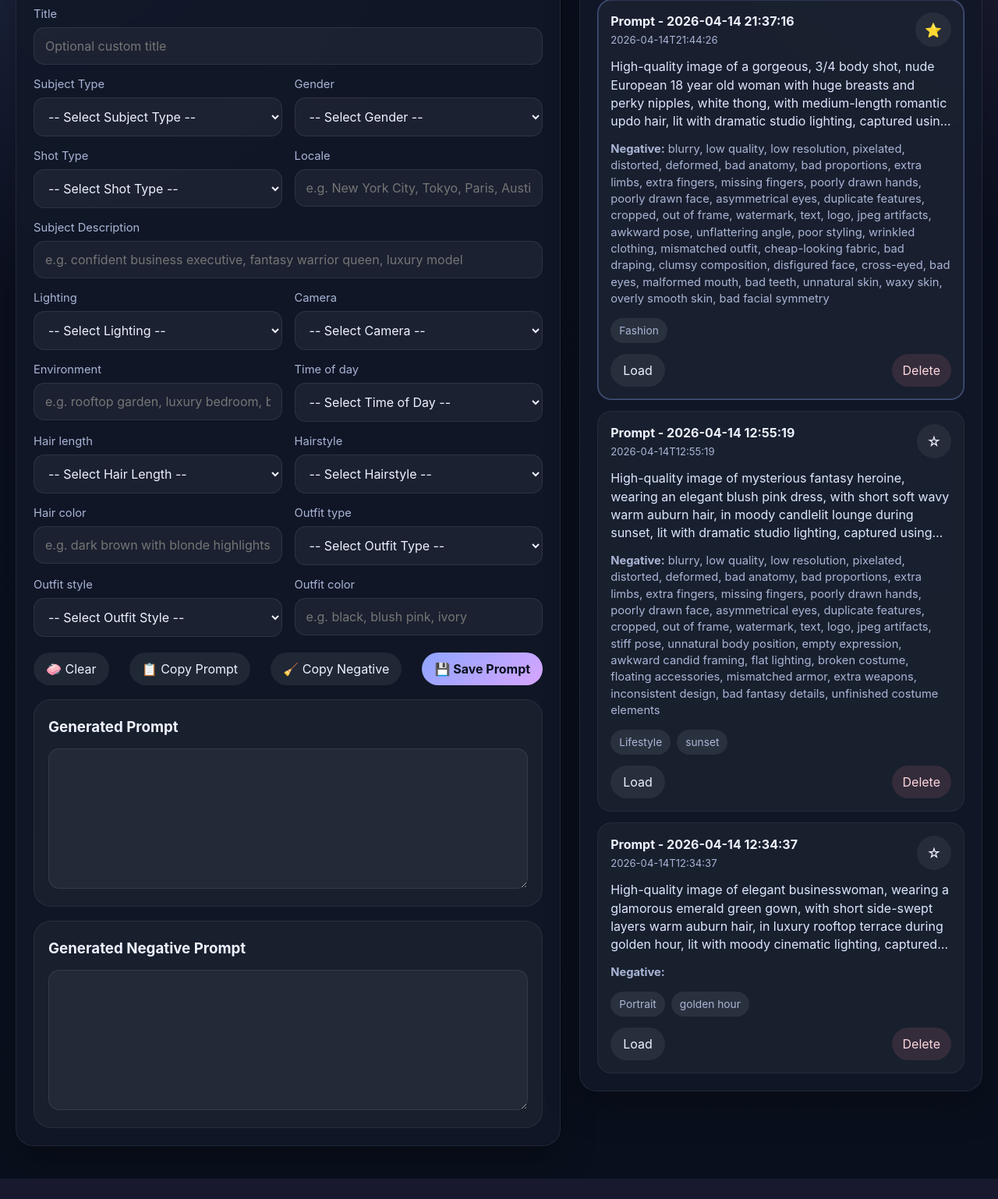
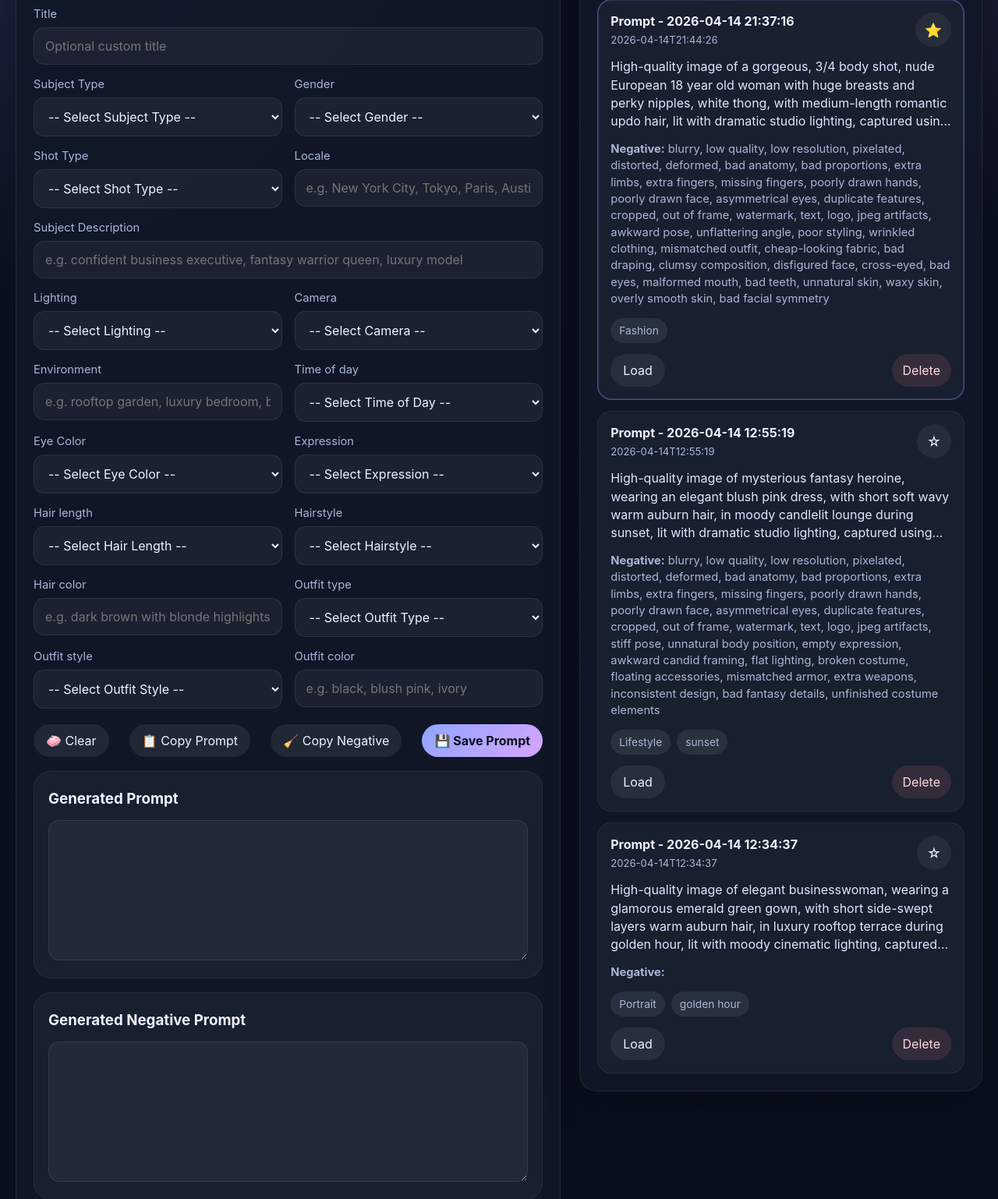
Before and after one commit to DualHalo/PromptArchive, a Flask app: page / in a window 1280 px wide. Shown: the part 223-1761 px from the top of the page at 78% size. Before the commit the page ends 1735 px from the top, so only its background shows below. Run offline with Flask 3, Linux system fonts and the light colour scheme; data comes from the database, SQL or seed files in the repository; both versions use the stored data as it was after the commit.

Commit message:
Add eye color and expression fields with prompt and negative prompt integration

```diff
--- a/app.py
+++ b/app.py
@@ -35,6 +35,8 @@ def init_db() -> None:
                 camera TEXT NOT NULL,
                 environment TEXT NOT NULL,
                 time_of_day TEXT NOT NULL,
+                eye_color TEXT NOT NULL DEFAULT '',
+                expression TEXT NOT NULL DEFAULT '',
                 hair_length TEXT NOT NULL,
                 hair_style TEXT NOT NULL,
                 hair_color TEXT NOT NULL,
@@ -60,6 +62,8 @@ def init_db() -> None:
             "gender": "ALTER TABLE prompts ADD COLUMN gender TEXT NOT NULL DEFAULT ''",
             "shot_type": "ALTER TABLE prompts ADD COLUMN shot_type TEXT NOT NULL DEFAULT ''",
             "locale": "ALTER TABLE prompts ADD COLUMN locale TEXT NOT NULL DEFAULT ''",
+            "eye_color": "ALTER TABLE prompts ADD COLUMN eye_color TEXT NOT NULL DEFAULT ''",
+            "expression": "ALTER TABLE prompts ADD COLUMN expression TEXT NOT NULL DEFAULT ''",
         }
 
         for column_name, sql in migrations.items():
@@ -114,6 +118,9 @@ def build_prompt(data: dict[str, str]) -> str:
     environment = clean_value(data.get("environment"))
     time_of_day = clean_value(data.get("time_of_day"))
 
+    eye_color = clean_value(data.get("eye_color"))
+    expression = clean_value(data.get("expression"))
+
     hair_length = clean_value(data.get("hair_length"))
     hair_style = clean_value(data.get("hair_style"))
     hair_color = clean_value(data.get("hair_color"))
@@ -133,6 +140,8 @@ def build_prompt(data: dict[str, str]) -> str:
             camera,
             environment,
             time_of_day,
+            eye_color,
+            expression,
             hair_length,
             hair_style,
             hair_color,
@@ -163,6 +172,12 @@ def build_prompt(data: dict[str, str]) -> str:
 
     if subject_type:
         prompt_parts.append(f"styled for a {subject_type.lower()} concept")
+
+    if eye_color:
+        prompt_parts.append(f"with {eye_color} eyes")
+
+    if expression:
+        prompt_parts.append(f"showing a {expression}")
 
     if outfit:
         prompt_parts.append(f"wearing {outfit}")
@@ -198,6 +213,8 @@ def build_negative_prompt(data: dict[str, str]) -> str:
     gender = clean_value(data.get("gender")).lower()
     shot_type = clean_value(data.get("shot_type")).lower()
     locale = clean_value(data.get("locale")).lower()
+    eye_color = clean_value(data.get("eye_color")).lower()
+    expression = clean_value(data.get("expression")).lower()
 
     other_values = [
         clean_value(data.get("lighting")),
@@ -212,7 +229,16 @@ def build_negative_prompt(data: dict[str, str]) -> str:
         clean_value(data.get("outfit_color")),
     ]
 
-    if not subject and not subject_type and not gender and not shot_type and not locale and not any(other_values):
+    if (
+        not subject
+        and not subject_type
+        and not gender
+        and not shot_type
+        and not locale
+        and not eye_color
+        and not expression
+        and not any(other_values)
+    ):
         return ""
 
     base_negatives = [
@@ -317,9 +343,32 @@ def build_negative_prompt(data: dict[str, str]) -> str:
         "mismatched location details",
     ]
 
+    expression_negatives = [
+        "awkward expression",
+        "unnatural facial expression",
+        "emotionless face",
+        "stiff face",
+    ]
+
     gender_negatives = {
-        "woman": ["masculine facial features", "masculine body proportions"],
-        "man": ["feminine facial features", "feminine body proportions"],
+        "woman": [
+            "masculine facial features",
+            "masculine body proportions",
+            "beard",
+            "mustache",
+            "masculine hairstyle",
+        ],
+        "man": [
+            "feminine facial features",
+            "feminine body proportions",
+            "dress",
+            "gown",
+            "skirt",
+            "high heels",
+            "cleavage",
+            "breasts",
+            "feminine hairstyle",
+        ],
         "non-binary": [],
     }
 
@@ -361,9 +410,14 @@ def build_negative_prompt(data: dict[str, str]) -> str:
     }
 
     shot_map = {
+        "Extreme close-up": headshot_negatives,
         "Headshot": headshot_negatives,
-        "Portrait (Chest-Up)": portrait_negatives,
+        "Tight portrait": portrait_negatives,
+        "Chest-up": portrait_negatives,
+        "Waist-up": three_quarter_negatives,
+        "3/4 body": three_quarter_negatives,
         "3/4 Body": three_quarter_negatives,
+        "Full body": full_body_negatives,
         "Full Body": full_body_negatives,
         "": [],
     }
@@ -374,6 +428,9 @@ def build_negative_prompt(data: dict[str, str]) -> str:
 
     if locale:
         combined.extend(locale_negatives)
+
+    if expression:
+        combined.extend(expression_negatives)
 
     for keyword, negatives in keyword_map.items():
         if keyword in subject:
@@ -430,6 +487,8 @@ def save_prompt():
         "camera": clean_value(request.form.get("camera")),
         "environment": clean_value(request.form.get("environment")),
         "time_of_day": clean_value(request.form.get("time_of_day")),
+        "eye_color": clean_value(request.form.get("eye_color")),
+        "expression": clean_value(request.form.get("expression")),
         "hair_length": clean_value(request.form.get("hair_length")),
         "hair_style": clean_value(request.form.get("hair_style")),
         "hair_color": clean_value(request.form.get("hair_color")),
@@ -458,6 +517,8 @@ def save_prompt():
                 camera,
                 environment,
                 time_of_day,
+                eye_color,
+                expression,
                 hair_length,
                 hair_style,
                 hair_color,
@@ -468,7 +529,7 @@ def save_prompt():
                 negative_prompt,
                 created_at
             )
-            VALUES (?, ?, ?, ?, ?, ?, ?, ?, ?, ?, ?, ?, ?, ?, ?, ?, ?, ?, ?)
+            VALUES (?, ?, ?, ?, ?, ?, ?, ?, ?, ?, ?, ?, ?, ?, ?, ?, ?, ?, ?, ?, ?)
             """,
             (
                 form_data["title"],
@@ -481,6 +542,8 @@ def save_prompt():
                 form_data["camera"],
                 form_data["environment"],
                 form_data["time_of_day"],
+                form_data["eye_color"],
+                form_data["expression"],
                 form_data["hair_length"],
                 form_data["hair_style"],
                 form_data["hair_color"],
--- a/static/script.js
+++ b/static/script.js
@@ -109,6 +109,20 @@ const surpriseSets = {
         "ivory",
         "emerald green",
         "deep navy"
+    ],
+    eye_color: [
+    "brown",
+    "hazel",
+    "green",
+    "blue",
+    "gray"
+    ],
+    expression: [
+        "soft smile",
+        "confident expression",
+        "playful expression",
+        "mysterious expression",
+        "intense gaze"
     ]
 };
 
@@ -228,7 +242,9 @@ document.querySelectorAll(".load-btn").forEach((button) => {
             "hair_color",
             "outfit_type",
             "outfit_style",
-            "outfit_color"
+            "outfit_color",
+            "eye_color",
+            "expression"
         ];
 
         mappings.forEach((key) => {
--- a/templates/index.html
+++ b/templates/index.html
@@ -142,6 +142,41 @@
                                 <option>midnight</option>
                                 <option>dawn</option>
                                 <option>dusk</option>
+                            </select>
+                        </div>
+
+                        <div class="field">
+                            <label for="eye_color">Eye Color</label>
+                            <select id="eye_color" name="eye_color">
+                                <option value="">-- Select Eye Color --</option>
+                                <option>brown</option>
+                                <option>dark brown</option>
+                                <option>light brown</option>
+                                <option>hazel</option>
+                                <option>green</option>
+                                <option>blue</option>
+                                <option>gray</option>
+                                <option>amber</option>
+                                <option>heterochromia</option>
+                            </select>
+                        </div>
+
+                        <div class="field">
+                            <label for="expression">Expression</label>
+                            <select id="expression" name="expression">
+                                <option value="">-- Select Expression --</option>
+                                <option>soft smile</option>
+                                <option>warm smile</option>
+                                <option>bright smile</option>
+                                <option>subtle smirk</option>
+                                <option>neutral expression</option>
+                                <option>serious expression</option>
+                                <option>confident expression</option>
+                                <option>playful expression</option>
+                                <option>mysterious expression</option>
+                                <option>intense gaze</option>
+                                <option>thoughtful expression</option>
+                                <option>candid laugh</option>
                             </select>
                         </div>
 
```
Also changed, not shown: promptarchive.db.
